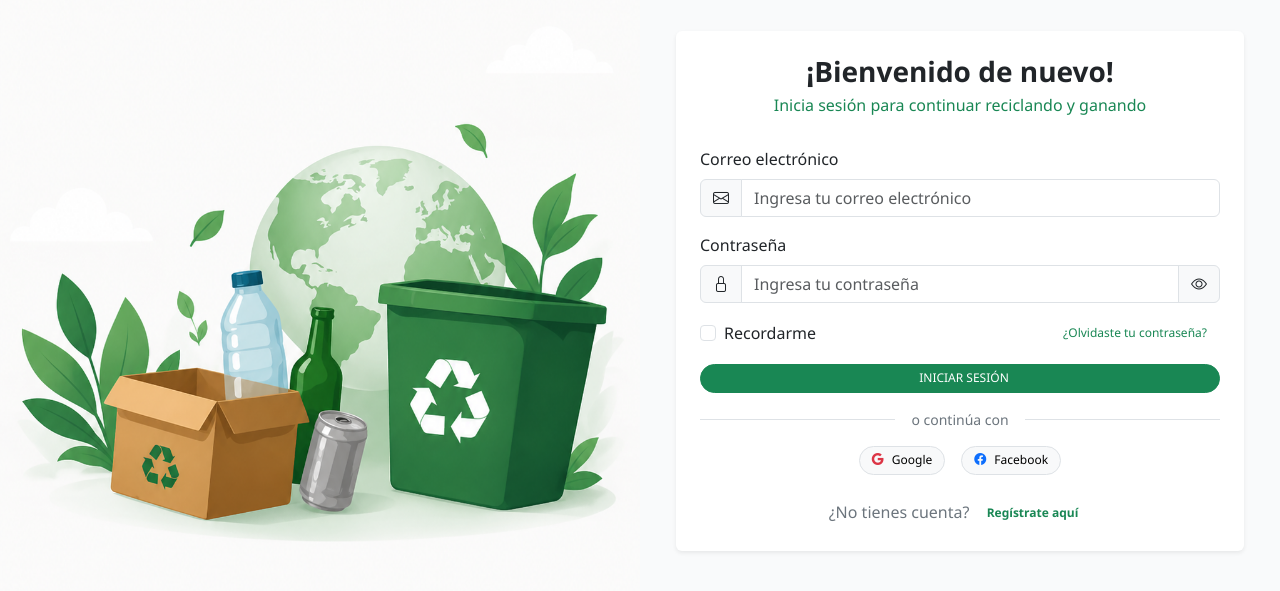
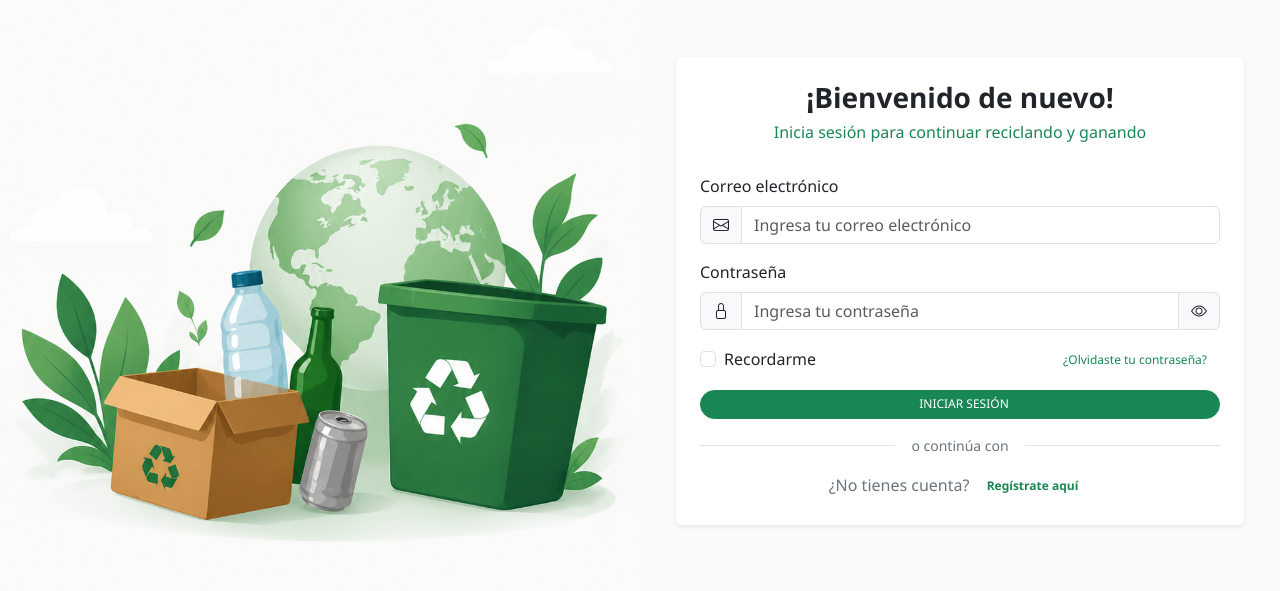
Before and after one commit to escobar1003/recycling_frontend2, a React (Create React App) app: page / in a window 1280 px wide. Shown: the part 109-700 px from the top of the page. Built offline with nearby package versions, Linux system fonts and the light colour scheme.

Commit message:
se borro botones

```diff
--- a/src/components/Login.jsx
+++ b/src/components/Login.jsx
@@ -173,16 +173,8 @@ function LoginForm({ onLogin }) {
                 <div className="flex-grow-1 border-top"></div>
               </div>
 
-              <div className="d-flex justify-content-center gap-3">
-                <button type="button" className="btn btn-light border rounded-pill px-4">
-                  <i className="bi bi-google me-2 text-danger"></i>Google
-                </button>
-                <button type="button" className="btn btn-light border rounded-pill px-4">
-                  <i className="bi bi-facebook me-2 text-primary"></i>Facebook
-                </button>
-              </div>
 
-              <br />
+
 
               <div className="text-center">
                 <span className="text-secondary">¿No tienes cuenta?</span>{" "}
```
